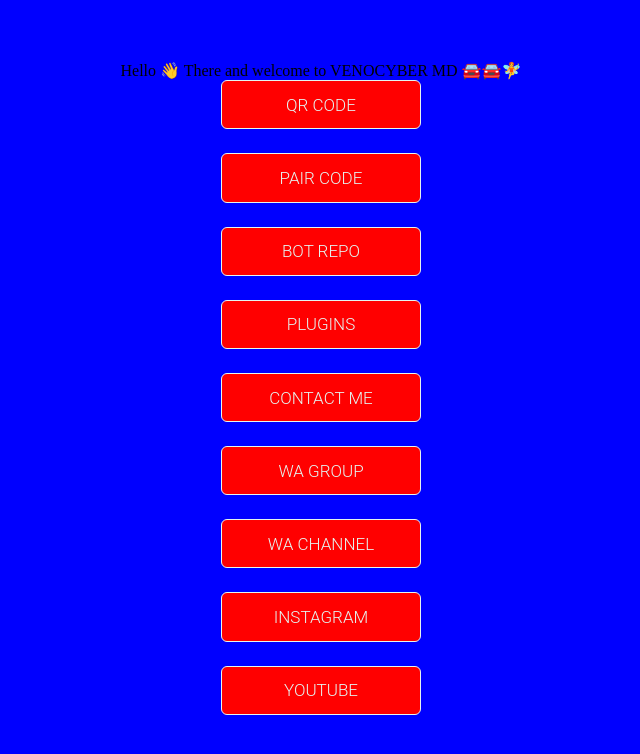
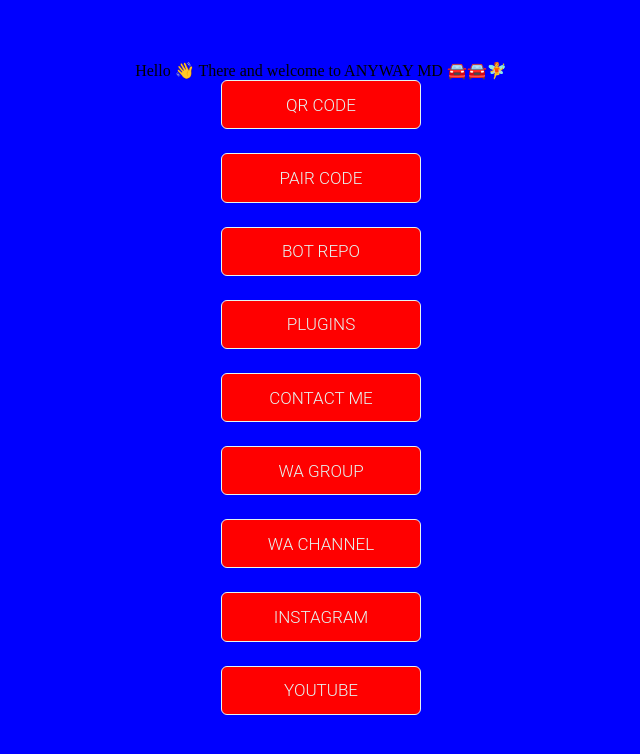
Before and after one commit to bmbtz/ANYWAY-SESSION, a website: page main.html in a window 1280 px wide. Shown: the whole page, without its empty margins (319-959 px from the left). Drawn offline with Linux system fonts and the light colour scheme.

Commit message:
Update main.html

```diff
--- a/main.html
+++ b/main.html
@@ -75,7 +75,7 @@
   </style>
 </head>
 <body>
- Hello 👋 There and welcome to  VENOCYBER MD 🚘🚘🧚
+ Hello 👋 There and welcome to  ANYWAY MD 🚘🚘🧚
  <button onclick="window.open(`https://venocyber-md-qr.onrender.com`)" class="btn">QR Code</button>
   <button onclick="window.open(`/pair`)" class="btn">Pair Code</button>
   <button onclick="window.open(`https://github.com/anywaytech2/ANYWAY-MD-V1`)" class="btn">Bot Repo</button>
```
